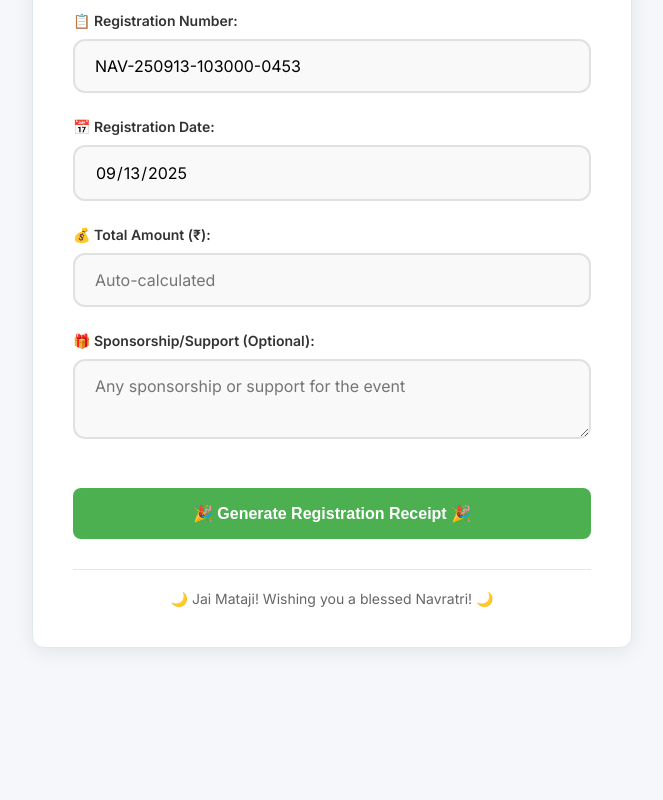
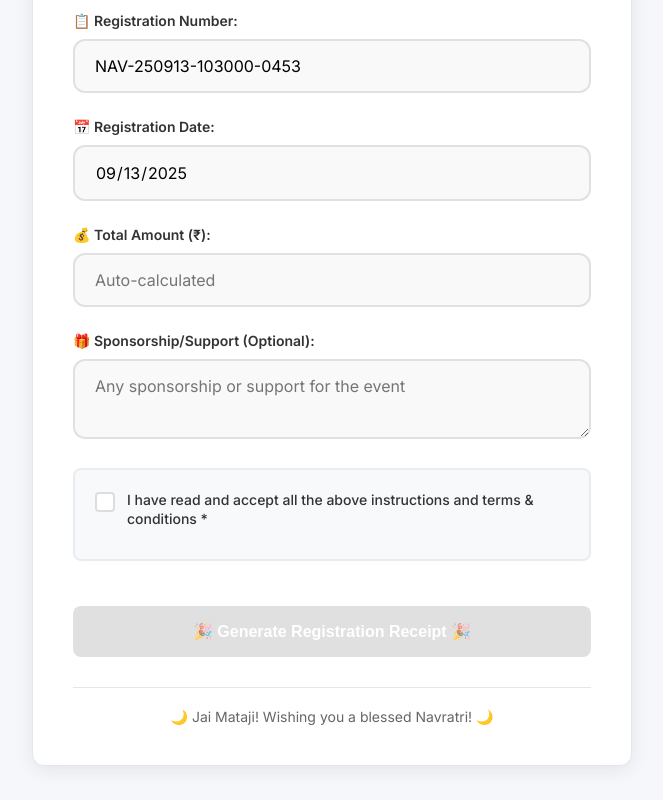
Before and after one commit to jaainil/HTMLForm, a plain HTML site: page index.html in a window 1280 px wide. Shown: the part 1342-2142 px from the top of the page, without its empty margins (308-971 px from the left). Before the commit the page ends 2030 px from the top, so only its background shows below. Drawn offline with nearby package versions, Linux system fonts and the light colour scheme.

Commit message:
feat: add mandatory terms & conditions checkbox to registration form
- Adds required checkbox with custom styling
- Disables submit until terms are accepted
- Shows alert if user tries to submit without accepting

```diff
--- a/index.html
+++ b/index.html
@@ -101,6 +101,14 @@
           placeholder="Any sponsorship or support for the event"></textarea>
       </div>
 
+      <div class="terms-checkbox">
+        <label class="checkbox-container">
+          <input type="checkbox" id="termsAccepted" name="termsAccepted" required>
+          <span class="checkmark"></span>
+          <span class="checkbox-text">I have read and accept all the above instructions and terms & conditions *</span>
+        </label>
+      </div>
+
       <button type="submit" class="navratri-btn">
         <span class="btn-text">🎉 Generate Registration Receipt 🎉</span>
       </button>
--- a/script.js
+++ b/script.js
@@ -1,5 +1,15 @@
 document.getElementById("invoiceForm").addEventListener("submit", function (e) {
   e.preventDefault();
+
+  // Check if terms and conditions are accepted
+  const termsAccepted = document.getElementById("termsAccepted").checked;
+
+  if (!termsAccepted) {
+    alert(
+      "⚠️ Please accept the terms and conditions to proceed with registration."
+    );
+    return;
+  }
 
   // Get form data
   const formData = {
@@ -413,12 +423,36 @@ document.addEventListener("DOMContentLoaded", function () {
     .getElementById("totalPersons")
     .addEventListener("input", calculateTotalAmount);
 
+  // Handle terms and conditions checkbox
+  const termsCheckbox = document.getElementById("termsAccepted");
+  const submitButton = document.querySelector(".navratri-btn");
+
+  // Update button state based on terms acceptance
+  function updateButtonState() {
+    if (termsCheckbox.checked) {
+      submitButton.disabled = false;
+      submitButton.style.opacity = "1";
+      submitButton.style.cursor = "pointer";
+    } else {
+      submitButton.disabled = true;
+      submitButton.style.opacity = "0.6";
+      submitButton.style.cursor = "not-allowed";
+    }
+  }
+
+  // Initial button state
+  updateButtonState();
+
+  // Listen for checkbox changes
+  termsCheckbox.addEventListener("change", updateButtonState);
+
   // Generate new registration number when form is reset
   document.getElementById("invoiceForm").addEventListener("reset", function () {
     setTimeout(() => {
       const newRegistrationNumber = getUniqueInvoiceNumber();
       document.getElementById("invoiceNumber").value = newRegistrationNumber;
       document.getElementById("totalAmount").value = "";
+      updateButtonState();
     }, 100);
   });
 });
--- a/styles.css
+++ b/styles.css
@@ -240,6 +240,76 @@ textarea {
   font-weight: 400;
 }
 
+.terms-checkbox {
+  margin: 25px 0;
+  padding: 20px;
+  background: #f8f9fa;
+  border: 2px solid #e9ecef;
+  border-radius: 8px;
+}
+
+.checkbox-container {
+  display: flex;
+  align-items: flex-start;
+  cursor: pointer;
+  font-size: 14px;
+  line-height: 1.4;
+  gap: 12px;
+}
+
+.checkbox-container input[type="checkbox"] {
+  display: none;
+}
+
+.checkmark {
+  width: 20px;
+  height: 20px;
+  background-color: #fff;
+  border: 2px solid #ddd;
+  border-radius: 4px;
+  position: relative;
+  flex-shrink: 0;
+  margin-top: 2px;
+  transition: all 0.3s ease;
+}
+
+.checkbox-container:hover .checkmark {
+  border-color: #4caf50;
+}
+
+.checkbox-container input[type="checkbox"]:checked + .checkmark {
+  background-color: #4caf50;
+  border-color: #4caf50;
+}
+
+.checkbox-container input[type="checkbox"]:checked + .checkmark:after {
+  content: "";
+  position: absolute;
+  left: 6px;
+  top: 2px;
+  width: 6px;
+  height: 10px;
+  border: solid white;
+  border-width: 0 2px 2px 0;
+  transform: rotate(45deg);
+}
+
+.checkbox-text {
+  color: #333;
+  font-weight: 500;
+}
+
+.navratri-btn:disabled {
+  background: #ccc;
+  cursor: not-allowed;
+  opacity: 0.6;
+}
+
+.navratri-btn:disabled:hover {
+  background: #ccc;
+  transform: none;
+}
+
 @media (max-width: 768px) {
   .container {
     padding: 25px;
```
